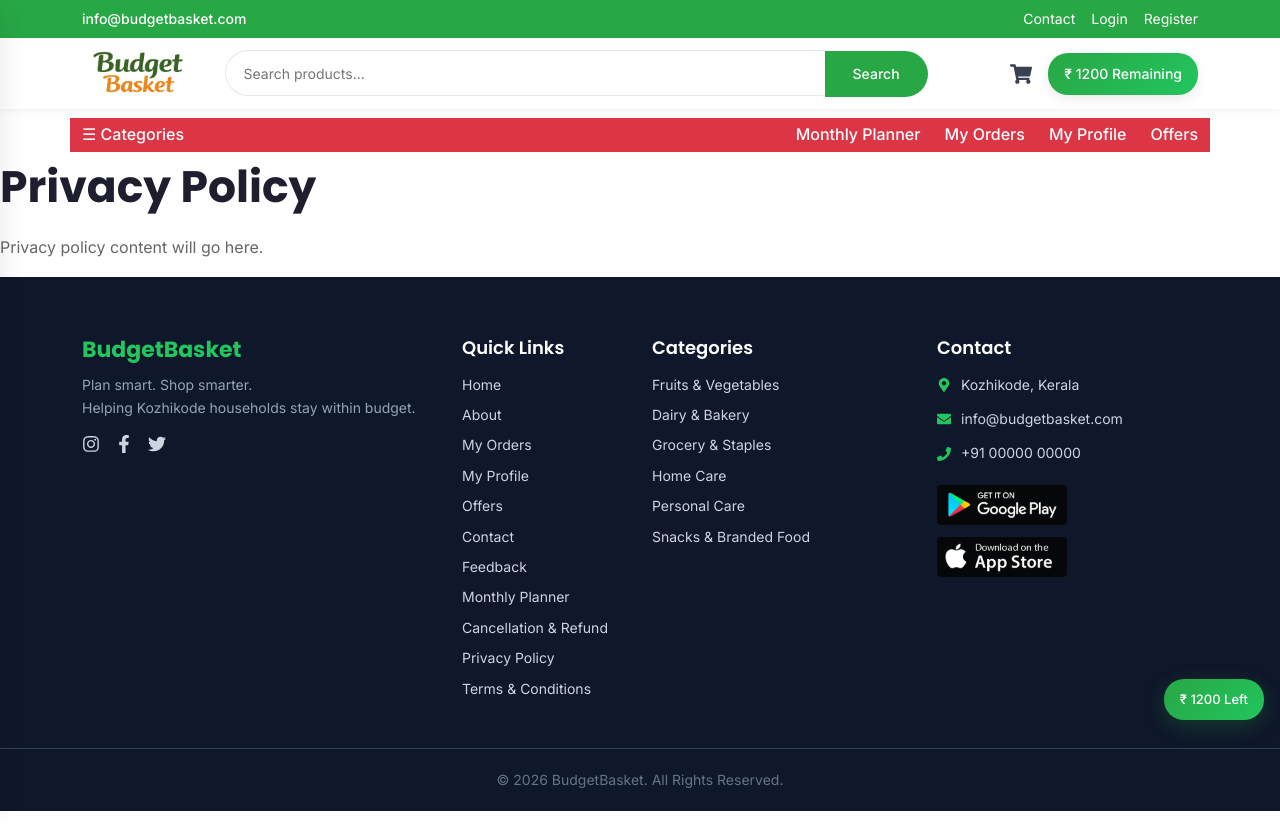
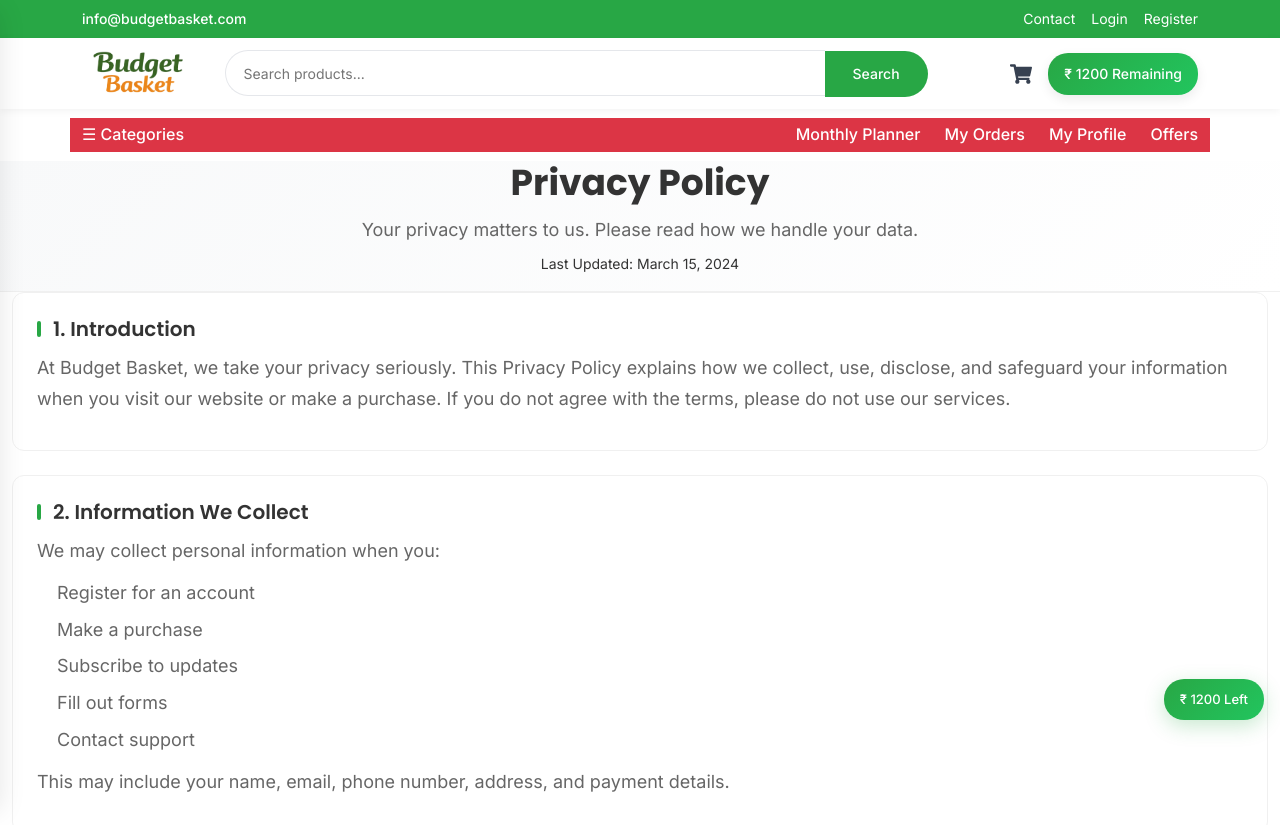
Before and after one commit to vyshnavs0003-sys/budgetbasket-pro-v2, a React (Vite) app: page /privacy-policy in a window 1280 px wide. Shown: the top 825 px of the page. Built offline with nearby package versions, Linux system fonts and the light colour scheme.

Commit message:
feat(privacy): enhance Privacy Policy page with real content and styling

```diff
--- /dev/null
+++ b/src/pages/PrivacyPolicy.css
@@ -0,0 +1,148 @@
+/* PrivacyPolicy.css */
+.privacy-policy-page {
+  background: var(--white);
+}
+
+/* Hero */
+.app-hero {
+  background: linear-gradient(
+    135deg,
+    var(--bg-light) 0%,
+    var(--white) 100%
+  );
+  border-bottom: 1px solid var(--border-light);
+}
+
+.app-heading {
+  font-size: var(--text-3xl);
+  font-weight: var(--font-bold);
+  color: var(--text-main);
+  margin-bottom: var(--space-3);
+}
+
+.app-subtext {
+  color: var(--text-secondary);
+  font-size: var(--text-md);
+  margin-bottom: var(--space-2);
+}
+
+.app-meta {
+  font-size: var(--text-sm);
+  color: var(--text-muted);
+}
+
+/* Section card */
+.policy-section {
+  margin-bottom: var(--space-6);
+}
+
+.app-card {
+  background: var(--white);
+  border: 1px solid var(--border-light);
+  border-radius: var(--radius-lg);
+  padding: var(--space-6);
+  transition: all 0.3s ease;
+}
+
+.app-card:hover {
+  transform: translateY(-4px);
+  box-shadow: var(--shadow-md);
+  border-color: var(--primary);
+}
+
+
+/* Headings */
+.policy-section h2 {
+  font-size: var(--text-lg);
+  font-weight: var(--font-semibold);
+  color: var(--text-main);
+  margin-bottom: var(--space-3);
+  position: relative;
+  padding-left: var(--space-4);
+}
+
+.policy-section h2::before {
+  content: '';
+  position: absolute;
+  left: 0;
+  top: 4px;
+  bottom: 4px;
+  width: 4px;
+  background: var(--primary);
+  border-radius: var(--radius-sm);
+}
+
+
+/* Text Content */
+.policy-section p {
+  color: var(--text-secondary);
+  font-size: var(--text-md);
+  line-height: 1.7;
+  margin-bottom: var(--space-3);
+}
+
+
+/* Lists */
+.policy-section ul {
+  padding-left: var(--space-5);
+  margin-bottom: var(--space-3);
+}
+
+.policy-section li {
+  color: var(--text-secondary);
+  font-size: var(--text-md);
+  line-height: 1.6;
+  margin-bottom: var(--space-2);
+}
+
+/* Contact Card */
+.app-contact-card {
+  background: var(--bg-light);
+  border-left: 4px solid var(--primary);
+  border-radius: var(--radius-md);
+  padding: var(--space-4);
+  margin-top: var(--space-3);
+}
+
+.app-contact-card p {
+  margin-bottom: var(--space-2);
+  font-size: var(--text-sm);
+  color: var(--text-main);
+}
+
+.app-contact-card p:last-child {
+  margin-bottom: 0;
+}
+
+
+/* Responsive */
+@media (max-width: 768px) {
+
+  .app-heading {
+    font-size: var(--text-2xl);
+  }
+
+  .policy-section h2 {
+    font-size: var(--text-md);
+  }
+
+  .policy-section p,
+  .policy-section li {
+    font-size: var(--text-sm);
+  }
+
+  .app-card {
+    padding: var(--space-4);
+  }
+}
+
+@media (max-width: 576px) {
+
+  .app-section {
+    padding: var(--space-6) 0;
+  }
+
+  .policy-section {
+    margin-bottom: var(--space-5);
+  }
+}
--- a/src/pages/PrivacyPolicy.jsx
+++ b/src/pages/PrivacyPolicy.jsx
@@ -1,9 +1,140 @@
+import React from "react";
+import "./PrivacyPolicy.css";
+
 const PrivacyPolicy = () => {
   return (
-    <div>
-      <h1>Privacy Policy</h1>
-      <p>Privacy policy content will go here.</p>
+    <div className="privacy-policy-page">
+
+      {/* HERO */}
+      <section className="app-section app-hero text-center">
+        <div className="app-container">
+          <h1 className="app-heading">Privacy Policy</h1>
+          <p className="app-subtext">
+            Your privacy matters to us. Please read how we handle your data.
+          </p>
+          <p className="app-meta">Last Updated: March 15, 2024</p>
+        </div>
+      </section>
+
+
+      {/* CONTENT */}
+      <section className="app-section">
+        <div className="app-container app-container-sm">
+
+          {/* 1 */}
+          <div className="policy-section app-card">
+            <h2>1. Introduction</h2>
+            <p>
+              At Budget Basket, we take your privacy seriously. This Privacy Policy explains how we collect,
+              use, disclose, and safeguard your information when you visit our website or make a purchase.
+              If you do not agree with the terms, please do not use our services.
+            </p>
+          </div>
+
+          {/* 2 */}
+          <div className="policy-section app-card">
+            <h2>2. Information We Collect</h2>
+            <p>We may collect personal information when you:</p>
+            <ul>
+              <li>Register for an account</li>
+              <li>Make a purchase</li>
+              <li>Subscribe to updates</li>
+              <li>Fill out forms</li>
+              <li>Contact support</li>
+            </ul>
+            <p>
+              This may include your name, email, phone number, address, and payment details.
+            </p>
+          </div>
+
+          {/* 3 */}
+          <div className="policy-section app-card">
+            <h2>3. How We Use Your Information</h2>
+            <ul>
+              <li>Process orders</li>
+              <li>Communicate with you</li>
+              <li>Send updates (with consent)</li>
+              <li>Improve our services</li>
+              <li>Prevent fraud</li>
+            </ul>
+          </div>
+
+          {/* 4 */}
+          <div className="policy-section app-card">
+            <h2>4. Information Sharing</h2>
+            <ul>
+              <li>
+                <strong>Service Providers:</strong> Payment, delivery, and hosting partners
+              </li>
+              <li>
+                <strong>Legal Requirements:</strong> When required by law
+              </li>
+              <li>
+                <strong>Business Transfers:</strong> Mergers or acquisitions
+              </li>
+            </ul>
+            <p>We never sell your personal data.</p>
+          </div>
+
+          {/* 5 */}
+          <div className="policy-section app-card">
+            <h2>5. Data Security</h2>
+            <p>
+              We use secure systems to protect your data, but no system is 100% safe.
+            </p>
+          </div>
+
+          {/* 6 */}
+          <div className="policy-section app-card">
+            <h2>6. Cookies</h2>
+            <p>
+              We use cookies to enhance your experience. You can disable them in your browser.
+            </p>
+          </div>
+
+          {/* 7 */}
+          <div className="policy-section app-card">
+            <h2>7. Your Rights</h2>
+            <ul>
+              <li>Access your data</li>
+              <li>Correct information</li>
+              <li>Delete data</li>
+              <li>Opt-out of marketing</li>
+            </ul>
+          </div>
+
+          {/* 8 */}
+          <div className="policy-section app-card">
+            <h2>8. Children's Privacy</h2>
+            <p>
+              We do not knowingly collect data from children under 13.
+            </p>
+          </div>
+
+          {/* 9 */}
+          <div className="policy-section app-card">
+            <h2>9. Policy Updates</h2>
+            <p>
+              We may update this policy occasionally. Please review it regularly.
+            </p>
+          </div>
+
+          {/* 10 */}
+          <div className="policy-section app-card">
+            <h2>10. Contact Us</h2>
+            <p>If you have any questions:</p>
+
+            <div className="contact-info app-contact-card">
+              <p><strong>Email:</strong> privacy@budgetbasket.com</p>
+              <p><strong>Phone:</strong> +91 00000 00000</p>
+              <p><strong>Address:</strong> Calicut, Kerala</p>
+            </div>
+          </div>
+
+        </div>
+      </section>
     </div>
   );
 };
+
 export default PrivacyPolicy;
```
